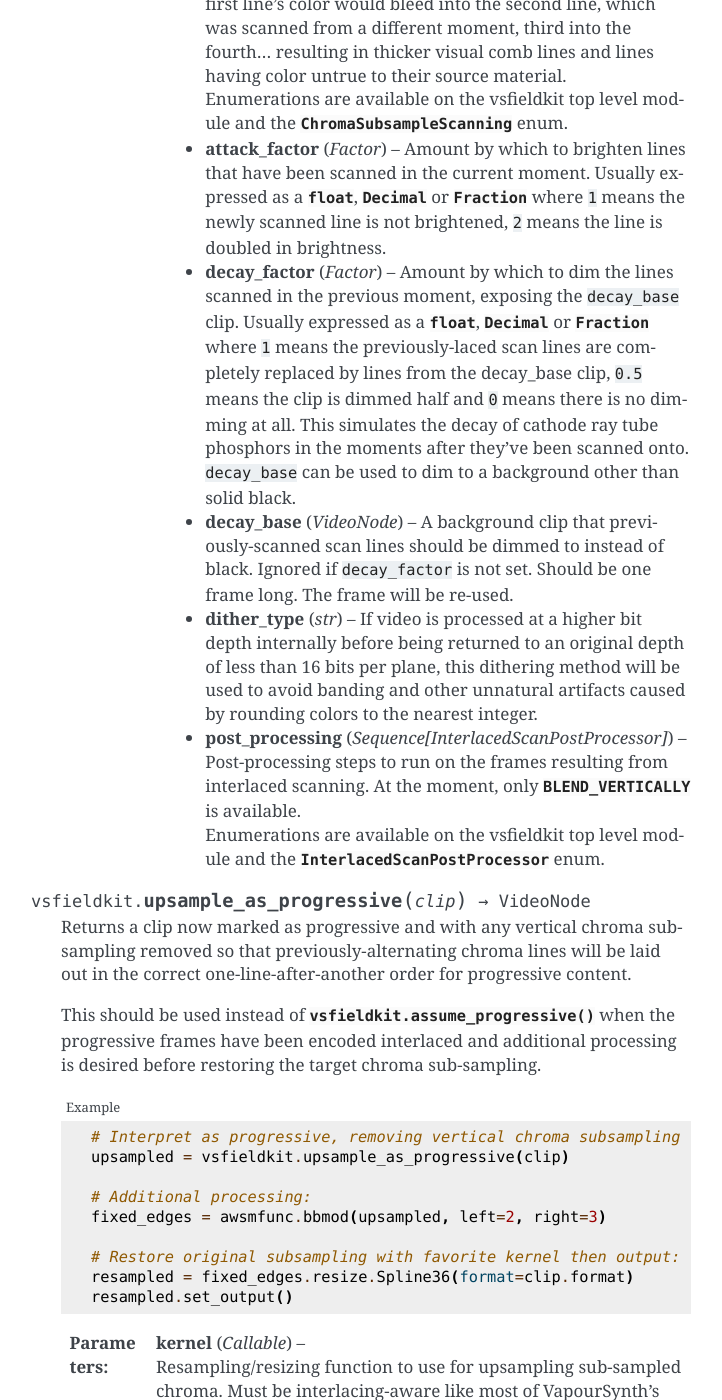
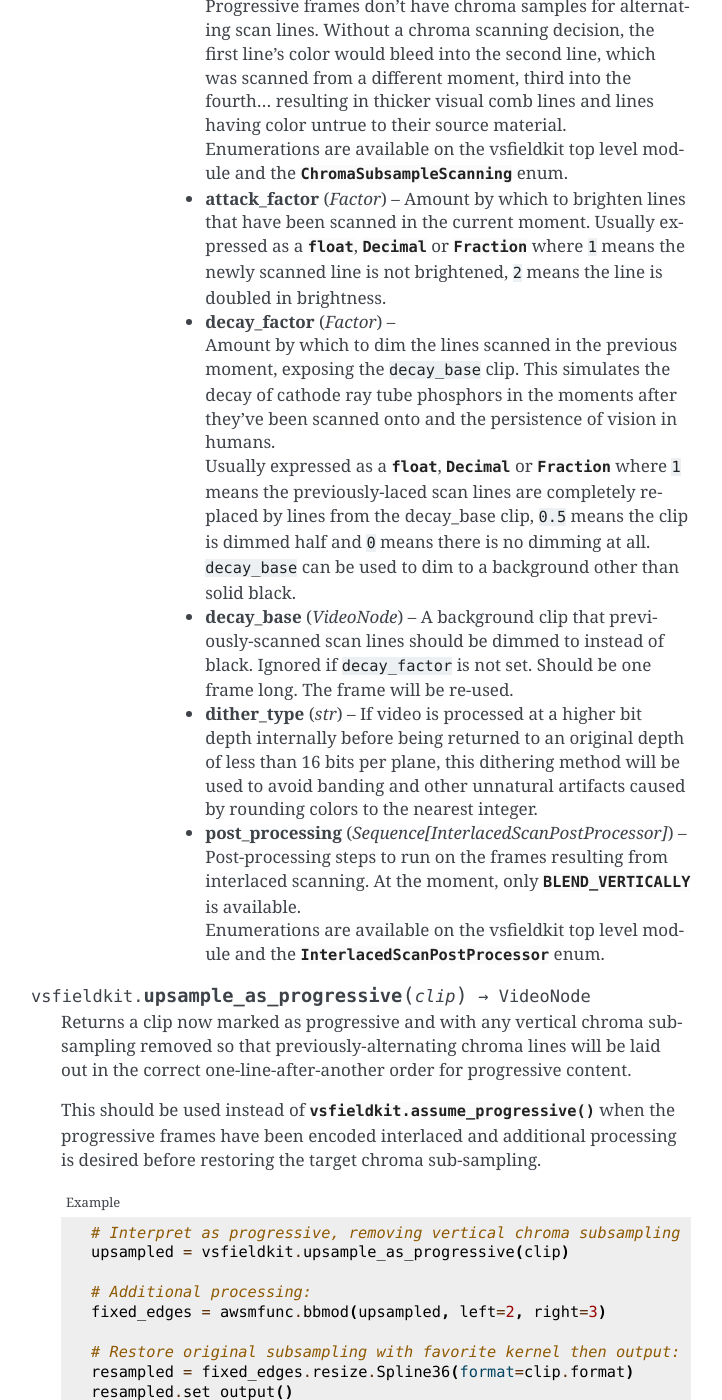
Before and after one commit to JustinTArthur/vsfieldkit, a Sphinx documentation site: the page built from docs/usage.rst, in a window 1280 px wide and 1400 px high, scrolled down 4005 px. Shown: the whole window, without its empty margins (389-1111 px from the left). Built offline with Sphinx 7.4.7, drawn with Linux system fonts in a browser that asks for light colours; some of the changed text lies outside the part shown.

Commit message:
Documentation and type hint improvements.

```diff
--- a/docs/usage.rst
+++ b/docs/usage.rst
@@ -32,7 +32,9 @@
 ^^^^^^^^^^^^
 For most functions, just VapourSynth. The
 :py:func:`~vsfieldkit.fill_analog_frame_ends` function requires the FillBorders
-and either the ContinuityFixer or EdgeFixer plugins.
+and either the ContinuityFixer or EdgeFixer plugins. Generating a resampling
+kernel with :py:func:`~vsfieldkit.kernels.prepare_nnedi3_chroma_upsampler`
+requires the nnedi3 plugin.
 
 Functions
 ---------
@@ -63,8 +65,8 @@
     built-in :py:func:`resize.Bob` that should be used instead as it provides
     near-identical functionality.
 
-    :param VideoNode clip: Video with interlaced frames to bob into
-        the resulting clip.
+    :param VideoNode clip: Video with interlaced frames to bob into the
+        resulting clip.
 
     :param bool shift: Whether to shift the lines during scaling to account for
         the field's position in a full frame. Recommended if the output is
@@ -75,8 +77,8 @@
         or clips without field order marking. ``True`` assumes top-field-first.
         ``False`` for bottom-field-first.
 
-    :param typing.Callable kernel:
-        Resizing/resampling function from vapoursynth.core.resize to use to
+    :param Resizer kernel:
+        Resampling/resizing function from vapoursynth.core.resize to use to
         stretch the fields to the target frame height. Defaults to
         :py:func:`resize.Spline36`.
 
@@ -117,12 +119,12 @@
     :param VideoNode clip: Video with progressive frames encoded as interlaced
         with vertical subsampling.
 
-    :param typing.Callable subsampling_kernel:
+    :param Resizer subsampling_kernel:
         Resampling/resizing function to use to restore deinterlaced chroma to =
         the original chroma height. Defaults to
         :py:func:`vsfieldkit.kernels.resample_chroma_with_spline36`.
 
-    :param typing.Callable upsampling_kernel:
+    :param Resizer upsampling_kernel:
         Resampling/resizing function to use for upsampling sub-sampled
         chroma. Must be interlacing-aware like most of VapourSynth's
         built in :doc:`functions/video/resize` functions. Defaults to
@@ -216,14 +218,16 @@
 
     :param Factor decay_factor:
         Amount by which to dim the lines scanned in the previous moment,
-        exposing the ``decay_base`` clip. Usually expressed as a
-        :py:class:`float`, :py:class:`~decimal.Decimal` or
-        :py:class:`~fractions.Fraction` where ``1`` means the previously-laced
-        scan lines are completely replaced by lines from the decay_base clip,
-        ``0.5`` means the clip is dimmed half and ``0`` means there is no
-        dimming at all. This simulates the decay of cathode ray tube phosphors
-        in the moments after they've been scanned onto. ``decay_base`` can be
-        used to dim to a background other than solid black.
+        exposing the ``decay_base`` clip. This simulates the decay of cathode
+        ray tube phosphors in the moments after they've been scanned onto and
+        the persistence of vision in humans.
+
+        Usually expressed as a :py:class:`float`, :py:class:`~decimal.Decimal`
+        or :py:class:`~fractions.Fraction` where ``1`` means the
+        previously-laced scan lines are completely replaced by lines from the
+        decay_base clip, ``0.5`` means the clip is dimmed half and ``0`` means
+        there is no dimming at all. ``decay_base`` can be used to dim
+        to a background other than solid black.
 
     :param VideoNode decay_base:
         A background clip that previously-scanned scan lines should be dimmed
@@ -269,7 +273,7 @@
         resampled = fixed_edges.resize.Spline36(format=clip.format)
         resampled.set_output()
 
-    :param typing.Callable kernel:
+    :param Resizer kernel:
         Resampling/resizing function to use for upsampling sub-sampled
         chroma. Must be interlacing-aware like most of VapourSynth's
         built in :doc:`functions/video/resize` functions. Defaults to
@@ -321,7 +325,7 @@
         original frame is included for 2 field durations of the new clip
         and so-on.
 
-        Either pulldown_pattern or fpsnum must be supplied
+        Either ``pulldown_pattern`` or ``fpsnum`` must be supplied
 
     :param int fpsnum:
         The numerator of the speed of the new interlaced clip in
```
Also changed, not shown: other parts of docs/usage.rst (+7 -1 lines), README.md (+2 -0 lines), vsfieldkit/__init__.py (+7 -1 lines), 6 other files.
